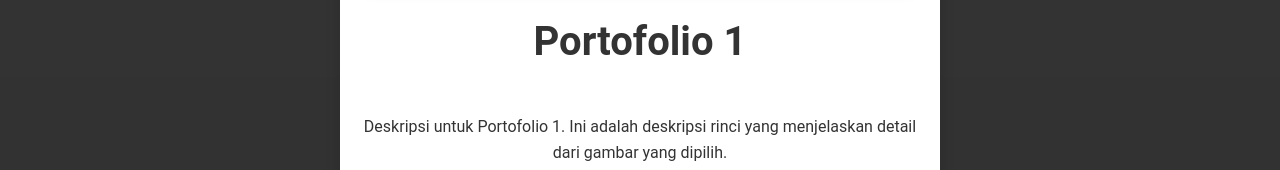
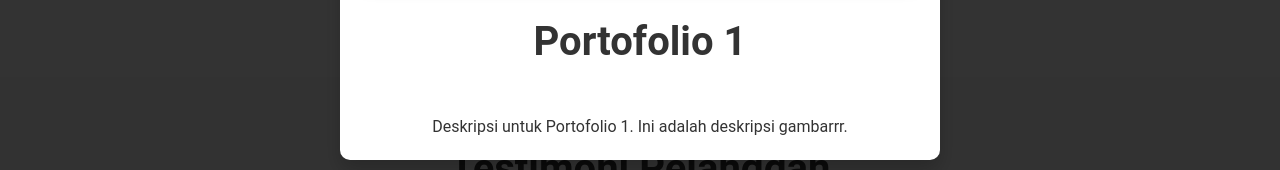
Before and after one commit to aldieptr28/agofotografi, a plain HTML site: page index.html in a window 1280 px wide. Both pictures are taken after a click on the element 220 px from the left and 1878 px from the top of the page. Shown: the part 2108-2278 px from the top of the page. Drawn offline with nearby package versions, Linux system fonts and the light colour scheme.

Commit message:
Update index.html

```diff
--- a/index.html
+++ b/index.html
@@ -178,7 +178,7 @@
                 item.addEventListener('click', function () {
                     const imgSrc = item.querySelector('img').src;
                     const title = `Portofolio ${index + 1}`;
-                    const description = `Deskripsi untuk Portofolio ${index + 1}. Ini adalah deskripsi rinci yang menjelaskan detail dari gambar yang dipilih.`;
+                    const description = `Deskripsi untuk Portofolio ${index + 1}. Ini adalah deskripsi gambarrr.`;
 
                     modalImage.src = imgSrc;
                     modalTitle.textContent = title;
```
